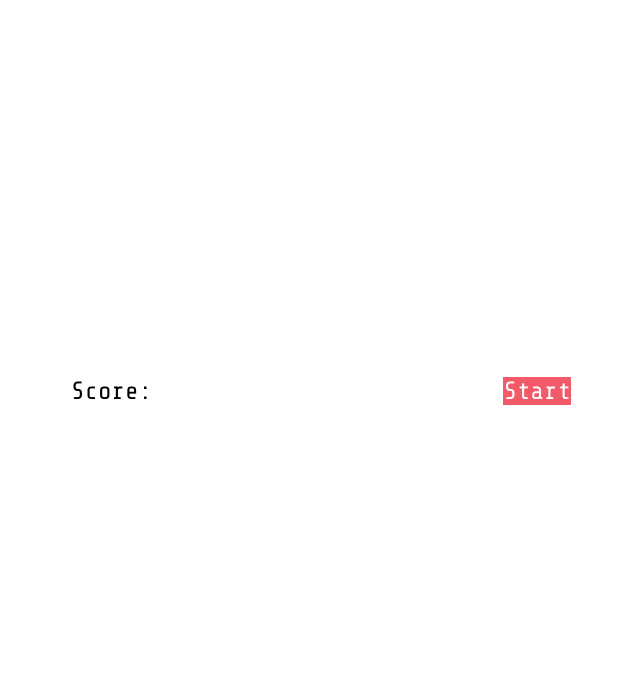
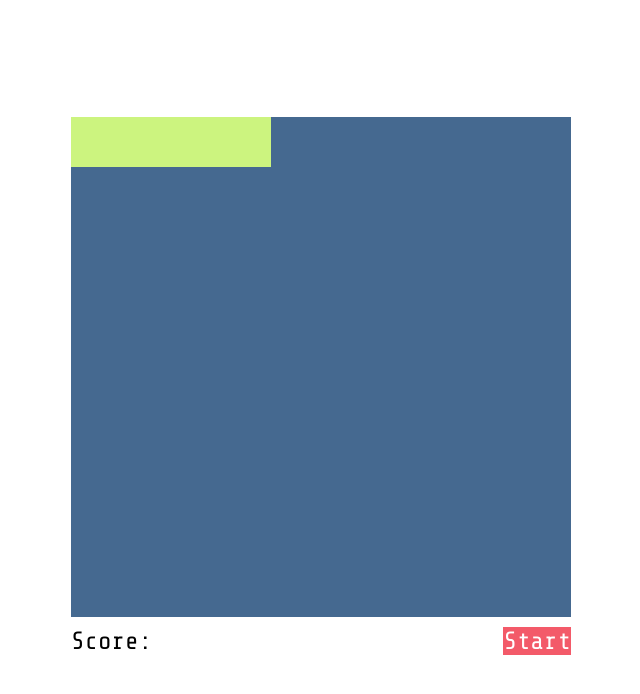
Before and after one commit to Alsnj20/Snake_Game_JS, a plain HTML site: page index.html in a window 1280 px wide. Both pictures are taken after a click on the button "Start". Shown: the whole page, without its empty margins (319-959 px from the left). Drawn offline with nearby package versions, Linux system fonts and the light colour scheme.

Commit message:
si el estilo se cambia no reconoce lo mejor usar setAtributte

```diff
--- a/script.js
+++ b/script.js
@@ -17,15 +17,50 @@ const directions = {
 }
 
 //Game Variables
-let snake;
-let score;
+let snake = [];
+let score = 0;
 let direction;
-let boardSquares;
-let emptySquares;
+let boardSquares = {};
+let emptySquares = [];
 let moveInterval;
 
 const boardSize = 10;
 const gameSpeed = 100; //100 milisegundos
+
+
+const createBord = () => {
+  boardSquares.forEach( (row, rowIndex) => {
+    row.forEach((column, columnIndex) =>{
+      const squareValue = `${rowIndex}${columnIndex}`;
+      const squareDiv = document.createElement('div');
+      squareDiv.classList.add('square', 'emptySquare');
+      squareDiv.setAttribute('id', squareValue);
+      board.appendChild(squareDiv);
+      emptySquares.push(squareValue);
+    })
+  })
+}
+
+const drawSnake = ()=>{
+  //Remeber snake = ['00', '01', '02', '03'];
+  snake.forEach(square => drawSquare(square, 'snakeSquare'));
+
+}
+
+const drawSquare = (position, type) =>{
+  const [row, column] = position.split('');
+  boardSquares[row][column] = squareTypes[type];
+  const square = document.getElementById(position);
+  //square.setAttribute('class', `${type}`);
+  square.classList.add(type);
+  if(type === 'EmptySquare'){
+    emptySquares.push(position);
+  }else{
+    if(emptySquares.indexOf(position) !== -1){
+      emptySquares.splice(emptySquares.indexOf(position), 1);
+    }
+  }
+}
 
 setGame = () => {
   snake = ['00', '01', '02', '03'];
@@ -35,16 +70,20 @@ setGame = () => {
   boardSquares = Array.from(Array(boardSize), ()=>
     new Array(boardSize).fill(squareTypes.emptySquare)
   );
+  console.log(boardSquares);
+  board.innerHTML = "";
+  emptySquares = [];
+  createBord();
+  drawSnake();
 }
-setGame();
-boardSquares.map((row) => {
-  row.forEach((cell) => console.log(`|${cell}|`));
-  console.log("\n");
-});
+
 
 const startGame = () => {
   //Inicializar valores
   setGame();
+  gameOver.style.display = 'none';
+  /*desactivado*/
+  startBtn.disabled = true;
 
 }
 
--- a/style.css
+++ b/style.css
@@ -14,7 +14,7 @@ body{
 }
 
 body div{
-  width: 80%;
+  width: 100%;
 }
 
 #board, .boardInfo{
```
